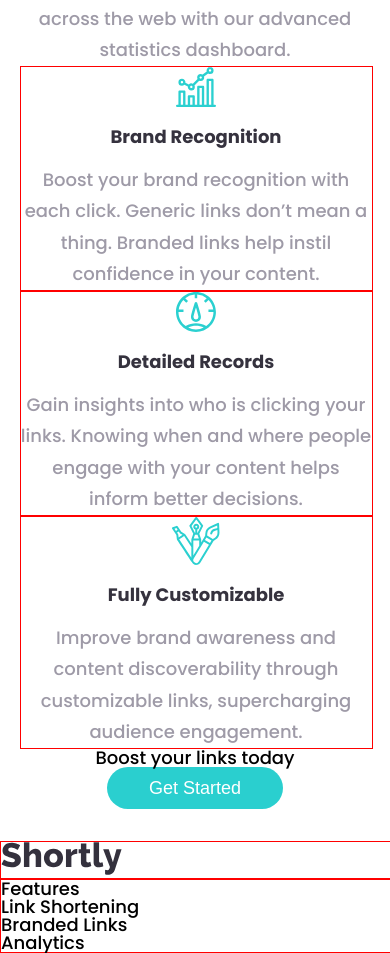
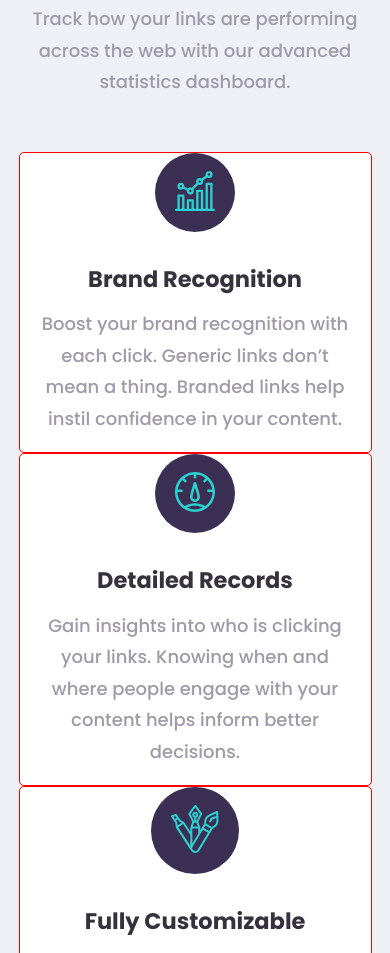
Before and after one commit to emily-v/url-shortening-landing-page, an Angular app: page / in a window 390 px wide. Shown: the part 1047-2000 px from the top of the page. Built offline with nearby package versions, Linux system fonts and the light colour scheme.

Commit message:
progress on mobile styling

```diff
--- a/src/app/app.component.html
+++ b/src/app/app.component.html
@@ -25,7 +25,7 @@
     <!-- </div> -->
   </div>
 
-  <div class="stats">
+  <div class="stats clearfix">
     <div class="stats-header">
       <h3 class="title-dk">Advanced Statistics</h3>
       <p class="text-content">
@@ -35,40 +35,52 @@
     </div>
     <div class="stats-details">
       <div class="col-12-sm col-4-lg stats-card">
+        <div class="icon-container">
           <img
             class="stats-icon"
             src="./assets/images/icon-brand-recognition.svg"
             alt="graph icon"
           />
+        </div>
+        <div class="stats-content">
           <h4 class="title-dk">Brand Recognition</h4>
           <p class="text-content">
             Boost your brand recognition with each click. Generic links don’t
             mean a thing. Branded links help instil confidence in your content.
           </p>
         </div>
+      </div>
       <div class="col-12-sm col-4-lg stats-card">
+        <div class="icon-container">
           <img
             class="stats-icon"
             src="./assets/images/icon-detailed-records.svg"
             alt="records icon"
           />
+        </div>
+        <div class="stats-content">
           <h4 class="title-dk">Detailed Records</h4>
           <p class="text-content">
             Gain insights into who is clicking your links. Knowing when and where
             people engage with your content helps inform better decisions.
           </p>
         </div>
+      </div>
       <div class="col-12-sm col-4-lg stats-card">
+        <div class="icon-container">
           <img
             class="stats-icon"
             src="./assets/images/icon-fully-customizable.svg"
             alt="art icon"
           />
+        </div>
+        <div class="stats-content">
           <h4 class="title-dk">Fully Customizable</h4>
           <p class="text-content">
             Improve brand awareness and content discoverability through customizable
             links, supercharging audience engagement.
           </p>
+        </div>
       </div>
     </div>
   </div>
@@ -81,10 +93,10 @@
 </main>
 
 <footer>
-  <div class="col-12-sm col-4-lg">
+  <div class="col-12-sm col-4-lg footer-logo">
     <img
       class="logo-img"
-      src="./assets/images/logo.svg"
+      src="./assets/images/logo-wt.svg"
       alt="Shortly"
     />
   </div>
--- a/src/app/app.component.scss
+++ b/src/app/app.component.scss
@@ -5,8 +5,10 @@
 @for $i from 1 through 12 {
     $w: ($i / 12) * 100%;
     .col-#{$i}-sm {
-        width: $w;
-        float: left;
+        width: 100% - ($gutter-horizontal * 2);
+        margin: 0 auto;
+        display: flex;
+        flex-flow: column;
         border: 1px solid red;
     }
 }
@@ -22,7 +24,7 @@
 }
 
 .main-content {
-    padding: $gutter-vertical $gutter-horizontal;
+    // padding: $gutter-vertical $gutter-horizontal;
     text-align: center;
     // background: $bg-lt;
 
@@ -67,6 +69,7 @@
     display: flex;
     flex-flow: column wrap;
     padding: 1.5em;
+    margin: 0 $gutter-horizontal 4em;
 
     %shorten-element {
         width: 100%;
@@ -97,6 +100,93 @@
         background-color: $btn-primary;
     }
 }
+.stats {
+    padding-bottom: 4em;
+    background: $bg-lt;
+}
+.stats-header {
+    margin-bottom: 3em;
+    .title-dk {
+        font-size: 1.5em;
+    }
+}
+
+.stats-details {
+
+    .stats-card {
+        background: $bg-wt;
+        border-radius: 5px;
+        .icon-container {
+            padding: 18px 20px;
+            background-color: $bg-dk;
+            border-radius: 50%;
+            width: fit-content;
+            margin: 0 auto;
+        }
+        .stats-icon {
+            background-color: $bg-dk;
+            border: none;
+        }
+        .title-dk {
+            font-size: 1.25em;
+        }
+        .stats-content {
+            padding: 1em;
+        }
+    }
+}
+
+.boost {
+    background-image: url("../assets/images/bg-boost-mobile.svg");
+    background-repeat: no-repeat;
+    background-position: right;
+    background-color: $bg-dk;
+    display: flex;
+    flex-flow: column wrap;
+    padding: 4em 0;
+    .boost-text {
+        font-size: 1.33em;
+        font-weight: $heavy;
+        color: $heading-color-lt;
+        margin-bottom: 1em;
+    }
+    .btn {
+        font-size: 1.2em;
+    }
+}
+
+footer {
+
+    background: $bg-footer;
+    text-align: center;
+    padding: 2.5em 0;
+
+    .footer-logo {
+        width: fit-content;
+        padding-bottom: 2em;
+    }
+    .footer-section-title {
+        color: $text-color-lt;
+        font-weight: $heavy;
+        margin-bottom: 1em;
+    }
+    .footer-section-list {
+        margin-bottom: 1.5em;
+    }
+    .footer-section-list-item {
+        color: $text-color-gy;
+        line-height: 2em;
+    }
+    .social-icon {
+        margin: 0 .5em;
+    }
+}
+
+.clearfix:after {
+    content: "";
+    display: table;
+    clear: both;
+}
 
 
 // -- DESKTOP STYLES --
--- a/src/stylings/_variables.scss
+++ b/src/stylings/_variables.scss
@@ -14,9 +14,11 @@ $heading-color-dk: $very-dark-blue;
 $heading-color-lt: $white;
 $text-color-dk: $grayish-violet;
 $text-color-lt: $white;
+$text-color-gy: $gray;
 $nav-secondary: $grayish-violet;
 $bg-dk: $dark-violet;
 $bg-lt: $light-violet;
+$bg-wt: $white;
 $bg-footer: $very-dark-violet;
 $btn-primary: $cyan;
 
```
Also changed, not shown: src/assets/images/logo-wt.svg (added). Lines whose indentation alone changed are shown as unchanged.
